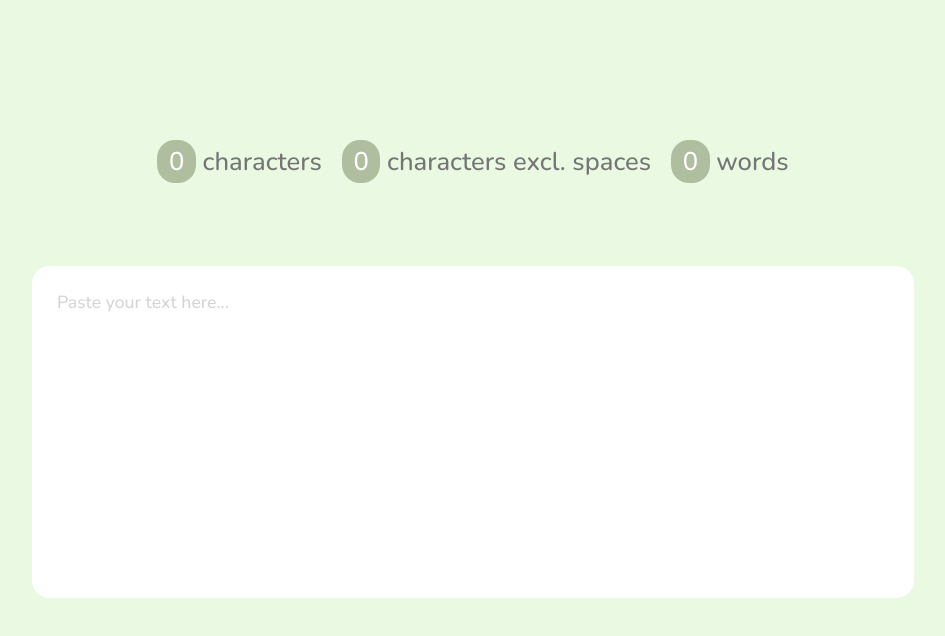
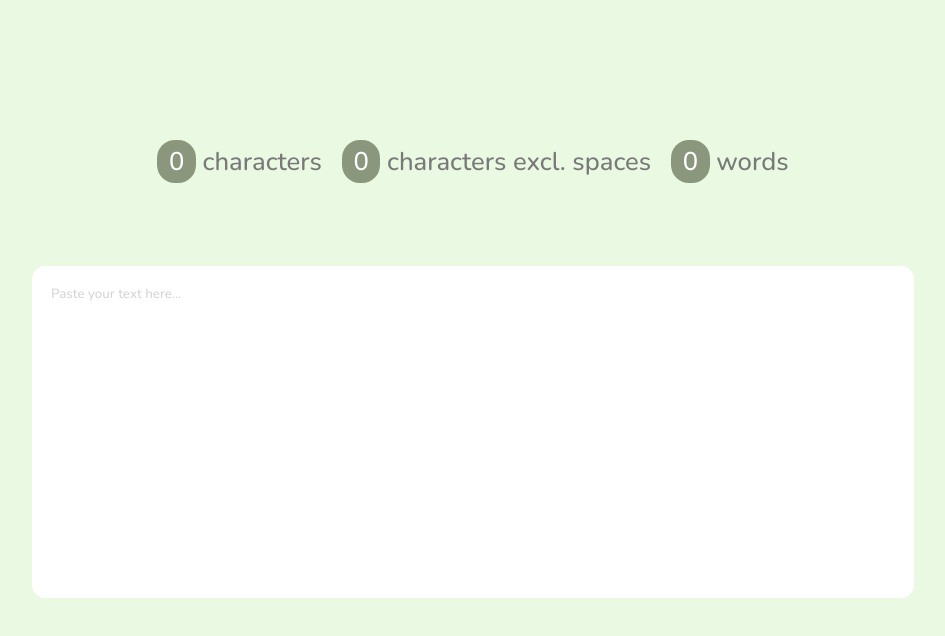
Before and after one commit to sanderbell/so-many-chars, a Vue app: page / in a window 1280 px wide. Shown: the top 636 px of the page, without its empty margins (167-1112 px from the left). Built offline with nearby package versions, Linux system fonts and the light colour scheme.

Commit message:
Minor Style Tweaks

```diff
--- a/src/components/TextCounter.vue
+++ b/src/components/TextCounter.vue
@@ -41,7 +41,7 @@ html {
 body {
     align-items: center;
     background-color: rgb(234, 249, 226);
-    color: #757575;
+    color: #797979;
     display: flex;
     height: 100%;
     justify-content: center;
@@ -75,7 +75,7 @@ body {
 }
 
 .digit {
-    background-color: #a7b696df;
+    background-color: #839075ec;
     border-radius: 0.7em;
     color: #fff;
     padding: 0.15em 0.45em;
@@ -93,7 +93,6 @@ body {
     /* box-shadow: 0px 0px 3em #c4c4c476; */
     color: #797979;
     font-family: 'Nunito', sans-serif;
-    font-size: 1.1rem;
     height: 85%;
     line-height: 1.35em;
     outline: none;
```
